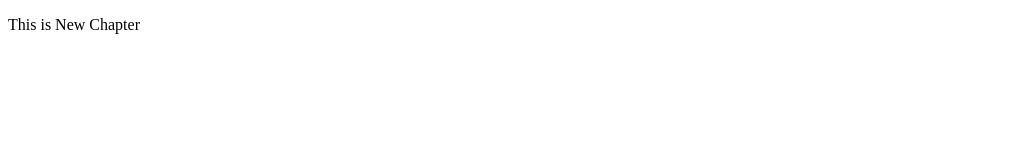
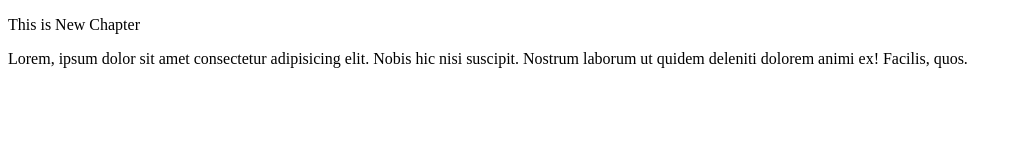
Before and after one commit to ujjawalsatankar/Localrepoo, a plain HTML site: page index.html in a window 1280 px wide. Shown: the whole page, without its empty margins (0-1022 px from the left). Drawn offline with Linux system fonts and the light colour scheme.

Commit message:
Add paragraph

```diff
--- a/index.html
+++ b/index.html
@@ -7,5 +7,6 @@
 </head>
 <body>
     <p>This is New Chapter</p>
+    <p>Lorem, ipsum dolor sit amet consectetur adipisicing elit. Nobis hic nisi suscipit. Nostrum laborum ut quidem deleniti dolorem animi ex! Facilis, quos.</p>
 </body>
 </html>
```
